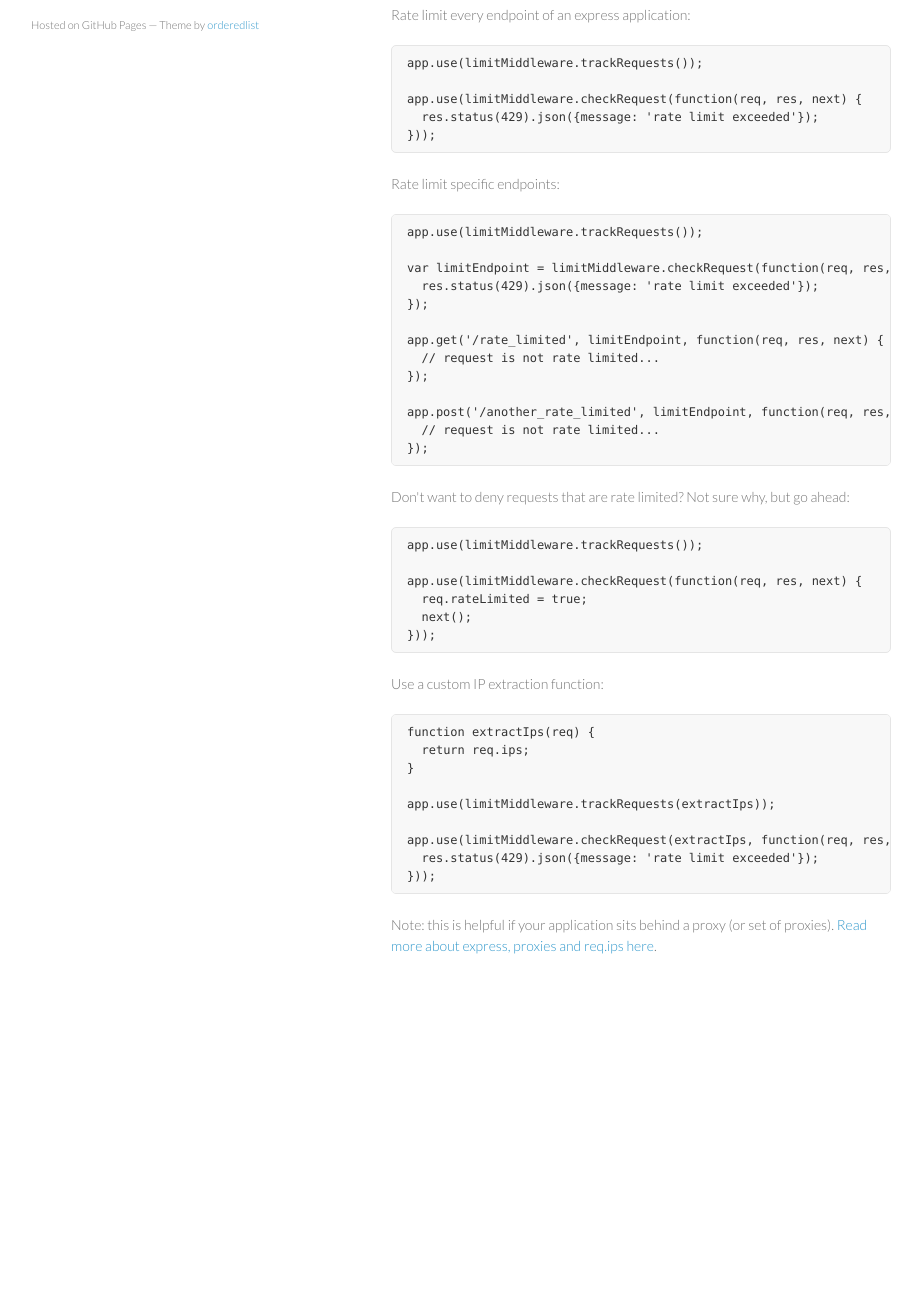
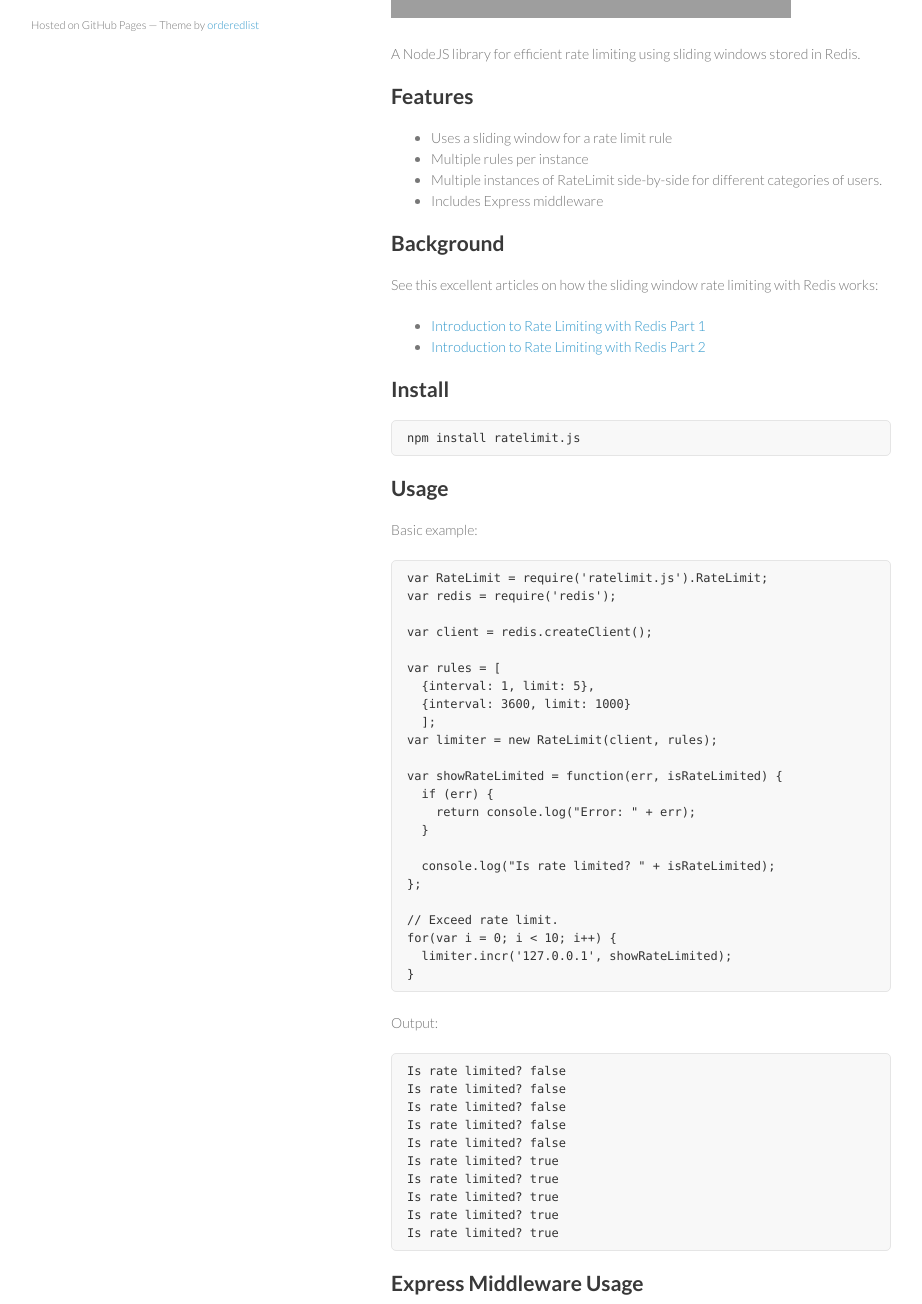
Before and after one commit to dudleycarr/ratelimit.js, a plain HTML site: page index.html in a window 1280 px wide. Shown: the part 696-2000 px from the top of the page, without its empty margins (179-1101 px from the left). Before the commit the page ends 1722 px from the top, so only its background shows below. Drawn offline with Linux system fonts and the light colour scheme; grey boxes are pictures that could not be loaded.

Commit message:
Create gh-pages branch via GitHub

```diff
--- a/index.html
+++ b/index.html
@@ -32,12 +32,82 @@
 <a id="ratelimitjs" class="anchor" href="#ratelimitjs" aria-hidden="true"><span class="octicon octicon-link"></span></a>RateLimit.js</h1>
 
 <p><a href="https://travis-ci.org/dudleycarr/ratelimit.js"><img src="https://travis-ci.org/dudleycarr/ratelimit.js.svg" alt="Build
-Status"></a></p>
+Status"></a> <a href="http://badge.fury.io/js/ratelimit.js"><img src="https://badge.fury.io/js/ratelimit.js.svg" alt="npm version"></a></p>
 
-<p>A NodeJS library for rate limiting using sliding windows stored in Redis.</p>
+<p>A NodeJS library for efficient rate limiting using sliding windows stored in Redis.</p>
 
-<h3>
-<a id="express-middleware" class="anchor" href="#express-middleware" aria-hidden="true"><span class="octicon octicon-link"></span></a>Express Middleware</h3>
+<h2>
+<a id="features" class="anchor" href="#features" aria-hidden="true"><span class="octicon octicon-link"></span></a>Features</h2>
+
+<ul>
+<li>Uses a sliding window for a rate limit rule</li>
+<li>Multiple rules per instance</li>
+<li>Multiple instances of RateLimit side-by-side for different categories of users.</li>
+<li>Includes Express middleware</li>
+</ul>
+
+<h2>
+<a id="background" class="anchor" href="#background" aria-hidden="true"><span class="octicon octicon-link"></span></a>Background</h2>
+
+<p>See this excellent articles on how the sliding window rate limiting with Redis
+works:</p>
+
+<ul>
+<li><a href="http://www.dr-josiah.com/2014/11/introduction-to-rate-limiting-with.html">Introduction to Rate Limiting with Redis Part 1</a></li>
+<li><a href="http://www.dr-josiah.com/2014/11/introduction-to-rate-limiting-with_26.html">Introduction to Rate Limiting with Redis Part 2</a></li>
+</ul>
+
+<h2>
+<a id="install" class="anchor" href="#install" aria-hidden="true"><span class="octicon octicon-link"></span></a>Install</h2>
+
+<pre><code>npm install ratelimit.js
+</code></pre>
+
+<h2>
+<a id="usage" class="anchor" href="#usage" aria-hidden="true"><span class="octicon octicon-link"></span></a>Usage</h2>
+
+<p>Basic example:</p>
+
+<div class="highlight highlight-javascript"><pre><span class="pl-s">var</span> RateLimit <span class="pl-k">=</span> <span class="pl-s3">require</span>(<span class="pl-s1"><span class="pl-pds">'</span>ratelimit.js<span class="pl-pds">'</span></span>).RateLimit;
+<span class="pl-s">var</span> redis <span class="pl-k">=</span> <span class="pl-s3">require</span>(<span class="pl-s1"><span class="pl-pds">'</span>redis<span class="pl-pds">'</span></span>);
+
+<span class="pl-s">var</span> client <span class="pl-k">=</span> redis.createClient();
+
+<span class="pl-s">var</span> rules <span class="pl-k">=</span> [
+  {interval<span class="pl-k">:</span> <span class="pl-c1">1</span>, limit<span class="pl-k">:</span> <span class="pl-c1">5</span>},
+  {interval<span class="pl-k">:</span> <span class="pl-c1">3600</span>, limit<span class="pl-k">:</span> <span class="pl-c1">1000</span>}
+  ];
+<span class="pl-s">var</span> limiter <span class="pl-k">=</span> <span class="pl-k">new</span> <span class="pl-en">RateLimit</span>(client, rules);
+
+<span class="pl-s">var</span> <span class="pl-en">showRateLimited</span> <span class="pl-k">=</span> <span class="pl-st">function</span>(<span class="pl-vpf">err</span>, <span class="pl-vpf">isRateLimited</span>) {
+  <span class="pl-k">if</span> (err) {
+    <span class="pl-k">return</span> <span class="pl-en">console</span><span class="pl-s3">.log</span>(<span class="pl-s1"><span class="pl-pds">"</span>Error: <span class="pl-pds">"</span></span> <span class="pl-k">+</span> err);
+  }
+
+  <span class="pl-en">console</span><span class="pl-s3">.log</span>(<span class="pl-s1"><span class="pl-pds">"</span>Is rate limited? <span class="pl-pds">"</span></span> <span class="pl-k">+</span> isRateLimited);
+};
+
+<span class="pl-c">// Exceed rate limit.</span>
+<span class="pl-k">for</span>(<span class="pl-s">var</span> i <span class="pl-k">=</span> <span class="pl-c1">0</span>; i <span class="pl-k">&lt;</span> <span class="pl-c1">10</span>; i<span class="pl-k">++</span>) {
+  limiter.incr(<span class="pl-s1"><span class="pl-pds">'</span>127.0.0.1<span class="pl-pds">'</span></span>, showRateLimited);
+}</pre></div>
+
+<p>Output:</p>
+
+<pre><code>Is rate limited? false
+Is rate limited? false
+Is rate limited? false
+Is rate limited? false
+Is rate limited? false
+Is rate limited? true
+Is rate limited? true
+Is rate limited? true
+Is rate limited? true
+Is rate limited? true
+</code></pre>
+
+<h2>
+<a id="express-middleware-usage" class="anchor" href="#express-middleware-usage" aria-hidden="true"><span class="octicon octicon-link"></span></a>Express Middleware Usage</h2>
 
 <p>Construct rate limiter and middleware instances:</p>
 
@@ -95,6 +165,36 @@ app.use(limitMiddleware.checkRequest(extractIps, <span class="pl-st">function</s
 
 <p>Note: this is helpful if your application sits behind a proxy (or set of proxies).
 <a href="http://expressjs.com/guide/behind-proxies.html">Read more about express, proxies and req.ips here</a>.</p>
+
+<h2>
+<a id="changelog" class="anchor" href="#changelog" aria-hidden="true"><span class="octicon octicon-link"></span></a>ChangeLog</h2>
+
+<ul>
+<li>
+<strong>1.1.0</strong>
+
+<ul>
+<li>Add Express middleware</li>
+<li>Updated README</li>
+<li>Added credits on Lua code</li>
+</ul>
+</li>
+<li>
+<strong>1.0.0</strong>
+
+<ul>
+<li>Initial RateLimit support</li>
+</ul>
+</li>
+</ul>
+
+<h2>
+<a id="authors" class="anchor" href="#authors" aria-hidden="true"><span class="octicon octicon-link"></span></a>Authors</h2>
+
+<ul>
+<li><a href="https://github.com/dudleycarr">Dudley Carr</a></li>
+<li><a href="https://github.com/joshgummersall">Josh Gummersall</a></li>
+</ul>
       </section>
       <footer>
         <p>This project is maintained by <a href="https://github.com/dudleycarr">dudleycarr</a></p>
```
Also changed, not shown: params.json (+1 -1 lines).
